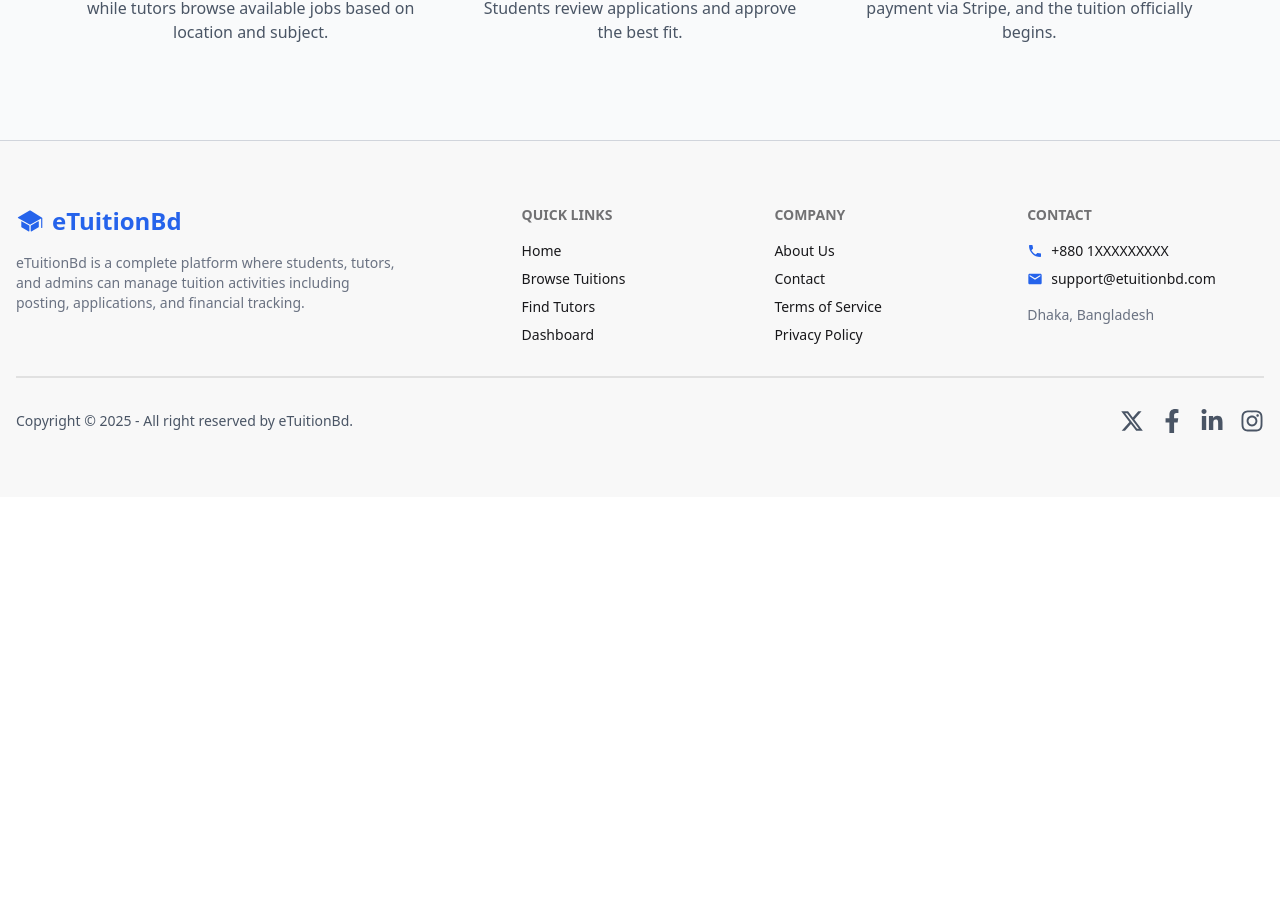
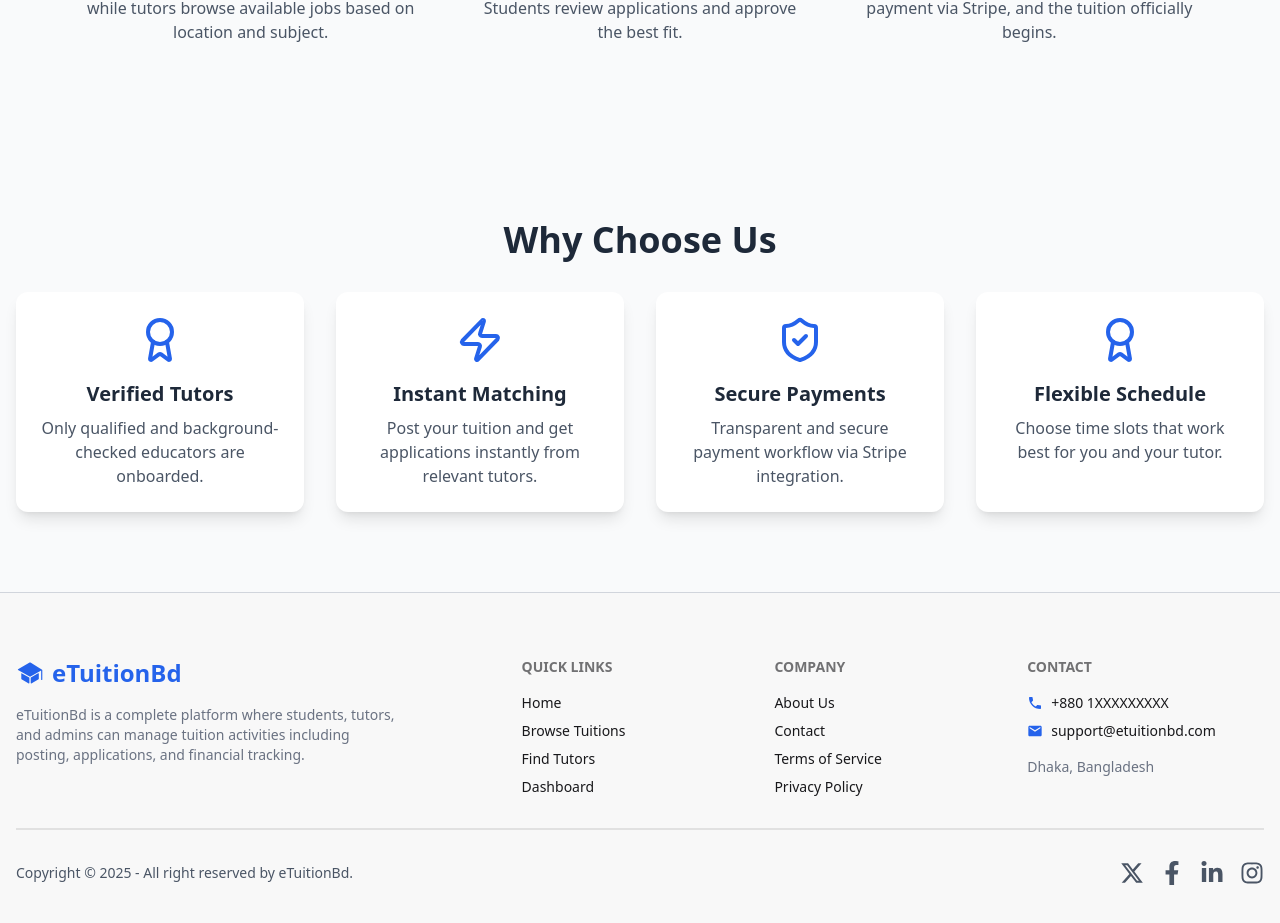
Before and after one commit to morshedalom5675/assignment11-for-tutorBD, a React (Vite) app: page / in a window 1280 px wide. Shown: the part 1213-2136 px from the top of the page. Before the commit the page ends 1710 px from the top, so only its background shows below. Built offline with nearby package versions, Linux system fonts and the light colour scheme; no server answers.

Commit message:
why chosse us section copy past add

```diff
--- /dev/null
+++ b/src/components/Home/WhyChooseUs.jsx
@@ -0,0 +1,91 @@
+import React from "react";
+import { Award, Zap, ShieldCheck } from "lucide-react";
+import { motion } from "framer-motion";
+
+const WhyChooseUs = () => {
+  const features = [
+    {
+      icon: Award,
+      title: "Verified Tutors",
+      description:
+        "Only qualified and background-checked educators are onboarded.",
+    },
+    {
+      icon: Zap,
+      title: "Instant Matching",
+      description:
+        "Post your tuition and get applications instantly from relevant tutors.",
+    },
+    {
+      icon: ShieldCheck,
+      title: "Secure Payments",
+      description:
+        "Transparent and secure payment workflow via Stripe integration.",
+    },
+    {
+      icon: Award,
+      title: "Flexible Schedule",
+      description: "Choose time slots that work best for you and your tutor.",
+    },
+  ];
+
+  const containerVariants = {
+    hidden: { opacity: 0 },
+    visible: {
+      opacity: 1,
+      transition: { staggerChildren: 0.15 },
+    },
+  };
+
+  const itemVariants = {
+    hidden: { opacity: 0, y: 40 },
+    visible: {
+      opacity: 1,
+      y: 0,
+      transition: { duration: 0.6, ease: "easeOut" },
+    },
+  };
+
+  return (
+    <div className="py-20 bg-gray-50">
+      <div className="container mx-auto px-4 text-center">
+        <motion.h2
+          initial={{ opacity: 0, y: -20 }}
+          whileInView={{ opacity: 1, y: 0 }}
+          viewport={{ once: true }}
+          transition={{ duration: 0.5 }}
+          className="text-4xl font-extrabold text-gray-800 mb-8"
+        >
+          Why Choose Us
+        </motion.h2>
+
+        <motion.div
+          className="grid grid-cols-1 sm:grid-cols-2 lg:grid-cols-4 gap-8"
+          initial="hidden"
+          whileInView="visible"
+          viewport={{ once: true, amount: 0.3 }}
+          variants={containerVariants}
+        >
+          {features.map((feature, index) => {
+            const Icon = feature.icon;
+            return (
+              <motion.div
+                key={index}
+                className="bg-white p-6 rounded-xl shadow-lg hover:shadow-2xl transition-all duration-300"
+                variants={itemVariants}
+              >
+                <Icon className="w-12 h-12 text-primary mb-4 mx-auto" />
+                <h3 className="text-xl font-bold mb-2 text-gray-800">
+                  {feature.title}
+                </h3>
+                <p className="text-gray-600">{feature.description}</p>
+              </motion.div>
+            );
+          })}
+        </motion.div>
+      </div>
+    </div>
+  );
+};
+
+export default WhyChooseUs;
--- a/src/pages/Home/Home/Home.jsx
+++ b/src/pages/Home/Home/Home.jsx
@@ -1,12 +1,14 @@
-import React from 'react';
-import HeroSection from '../../../components/Home/HeroSection';
-import HowItWorks from '../../../components/Home/HowItWork';
+import React from "react";
+import HeroSection from "../../../components/Home/HeroSection";
+import HowItWorks from "../../../components/Home/HowItWork";
+import WhyChooseUs from "../../../components/Home/WhyChooseUs";
 
 const Home = () => {
   return (
     <div>
       <HeroSection></HeroSection>
       <HowItWorks></HowItWorks>
+      <WhyChooseUs></WhyChooseUs>
     </div>
   );
 };
--- a/src/pages/Shared/Navbar/Navbar.jsx
+++ b/src/pages/Shared/Navbar/Navbar.jsx
@@ -73,7 +73,7 @@ const Navbar = () => {
   );
 
   return (
-    <div className="navbar bg-base-100 shadow-md px-4">
+    <div className="navbar bg-base-100 sticky top-0 z-50 px-4">
       {/* LEFT */}
       <div className="navbar-start">
         {/* Mobile Menu */}
```
Lines whose indentation alone changed are shown as unchanged.
